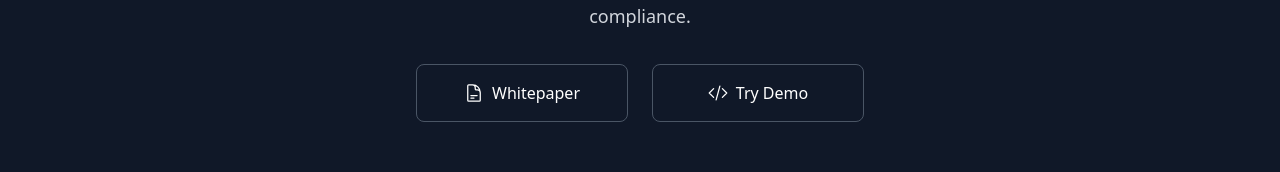
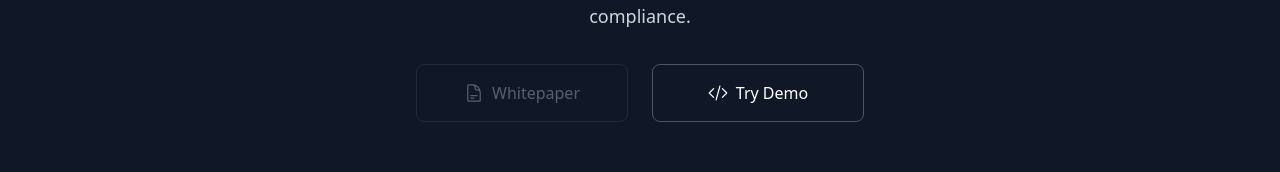
Before and after one commit to zeroledger/landing, a React (Vite) app: page / in a window 1280 px wide. Shown: the part 287-459 px from the top of the page. Built offline with nearby package versions, Linux system fonts and the light colour scheme.

Commit message:
style fixes

```diff
--- a/src/FAQ.tsx
+++ b/src/FAQ.tsx
@@ -26,12 +26,9 @@ export const FAQ = () => {
 
         <div className="space-y-4">
           {faqData.map((faq, index) => (
-            <motion.div
+            <div
               key={index}
               className="bg-gray-800/50 backdrop-blur-sm rounded-2xl border border-gray-700/50 hover:border-blue-500/50 transition-all duration-300"
-              initial={{ opacity: 0, y: 20 }}
-              animate={{ opacity: 1, y: 0 }}
-              transition={{ duration: 0.5, delay: index * 0.1 }}
             >
               <Disclosure>
                 {({ open }) => (
@@ -68,7 +65,7 @@ export const FAQ = () => {
                   </div>
                 )}
               </Disclosure>
-            </motion.div>
+            </div>
           ))}
         </div>
       </section>
--- a/src/Hero.tsx
+++ b/src/Hero.tsx
@@ -25,32 +25,22 @@ export const Hero = () => {
           and flexible compliance.
         </p>
         <nav className="flex flex-col sm:flex-row justify-center space-y-4 sm:space-y-0 sm:space-x-6 w-full max-w-[320px] md:max-w-md mx-auto">
-          <button
-            disabled
-            className="w-full px-6 py-4 border border-gray-600 text-base font-medium rounded-lg text-white hover:bg-gray-800/50 transition-all duration-200"
-          >
           <a
-              href="https://www.notion.so/Whitepaper-1f2fc244eb5b806ea1f7ed5be677c8b9?pvs=4"
+            href="#"
             target="_blank"
-              className="flex items-center justify-center"
+            className="flex items-center justify-center w-full px-6 py-4 border border-gray-600 text-base font-medium rounded-lg text-white hover:bg-gray-800/50 transition-all duration-200 pointer-events-none opacity-30"
           >
             <DocumentTextIcon className="h-5 w-5 mr-2" />
             Whitepaper
           </a>
-          </button>
-          <button
-            disabled
-            className="w-full px-6 py-4 border border-gray-600 text-base font-medium rounded-lg text-white hover:bg-gray-800/50 transition-all duration-200"
-          >
           <a
             href="https://app.pryx.cash"
             target="_blank"
-              className="flex items-center justify-center"
+            className="flex items-center justify-center w-full px-6 py-4 border border-gray-600 text-base font-medium rounded-lg text-white hover:bg-gray-800/50 transition-all duration-200"
           >
             <CodeBracketIcon className="h-5 w-5 mr-2" />
             Try Demo
           </a>
-          </button>
         </nav>
       </header>
     </motion.section>
```
Lines whose indentation alone changed are shown as unchanged.
